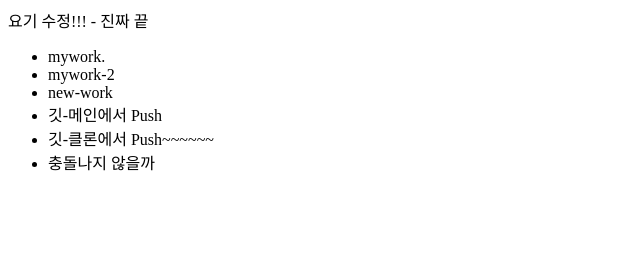
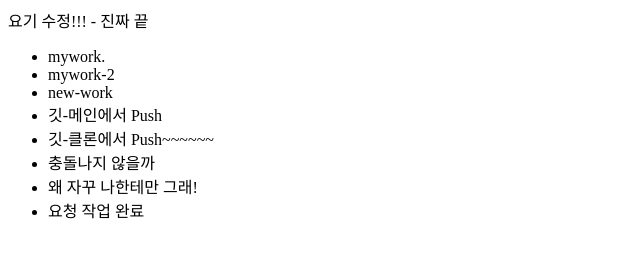
Before and after one commit to perenem/git-work, a plain HTML site: page index.html in a window 1280 px wide. Shown: the whole page, without its empty margins (0-640 px from the left). Drawn offline with Linux system fonts and the light colour scheme.

Commit message:
# real finished

```diff
--- a/index.html
+++ b/index.html
@@ -8,6 +8,8 @@
 			<li>깃-메인에서 Push</li>
 			<li>깃-클론에서 Push~~~~~~</li>
 			<li>충돌나지 않을까</li>
+			<li>왜 자꾸 나한테만 그래!</li>
+			<li>요청 작업 완료</li>
 		</ul>
 	</Body>
 </HTML>
```
